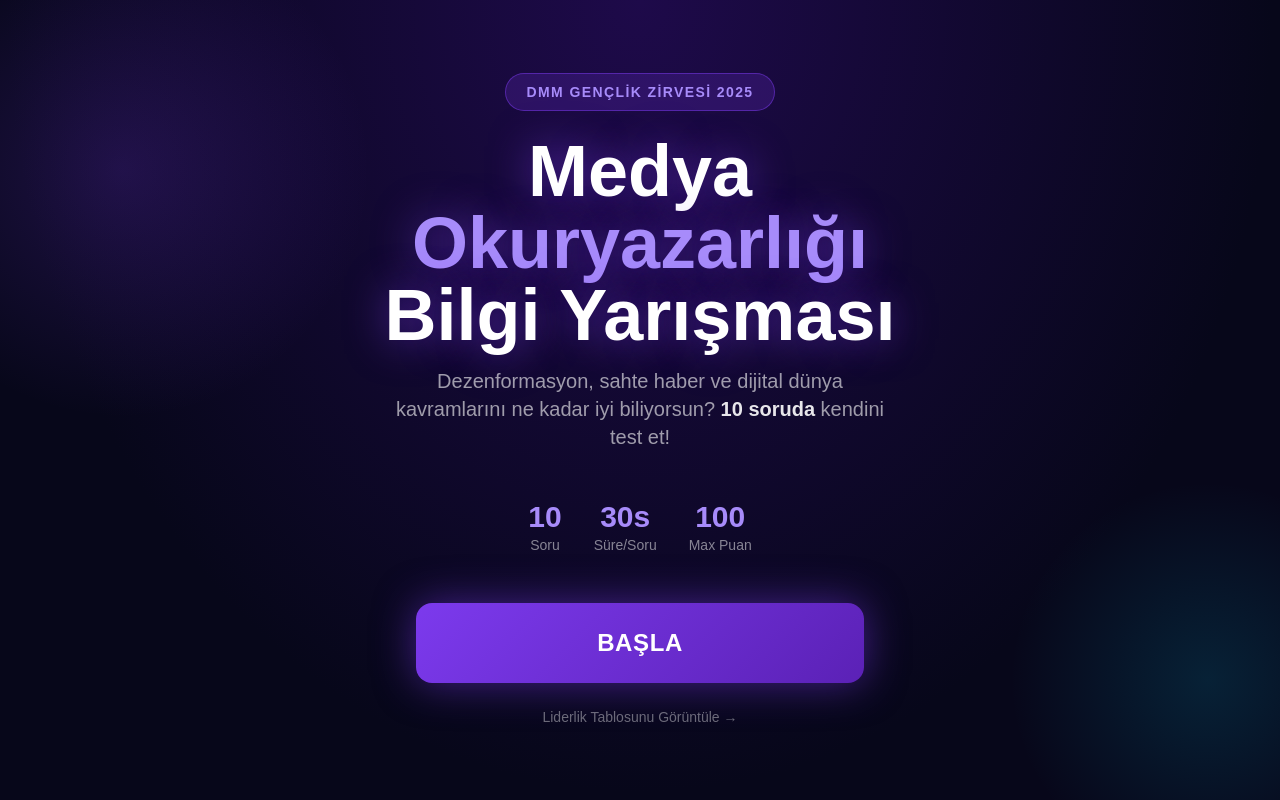
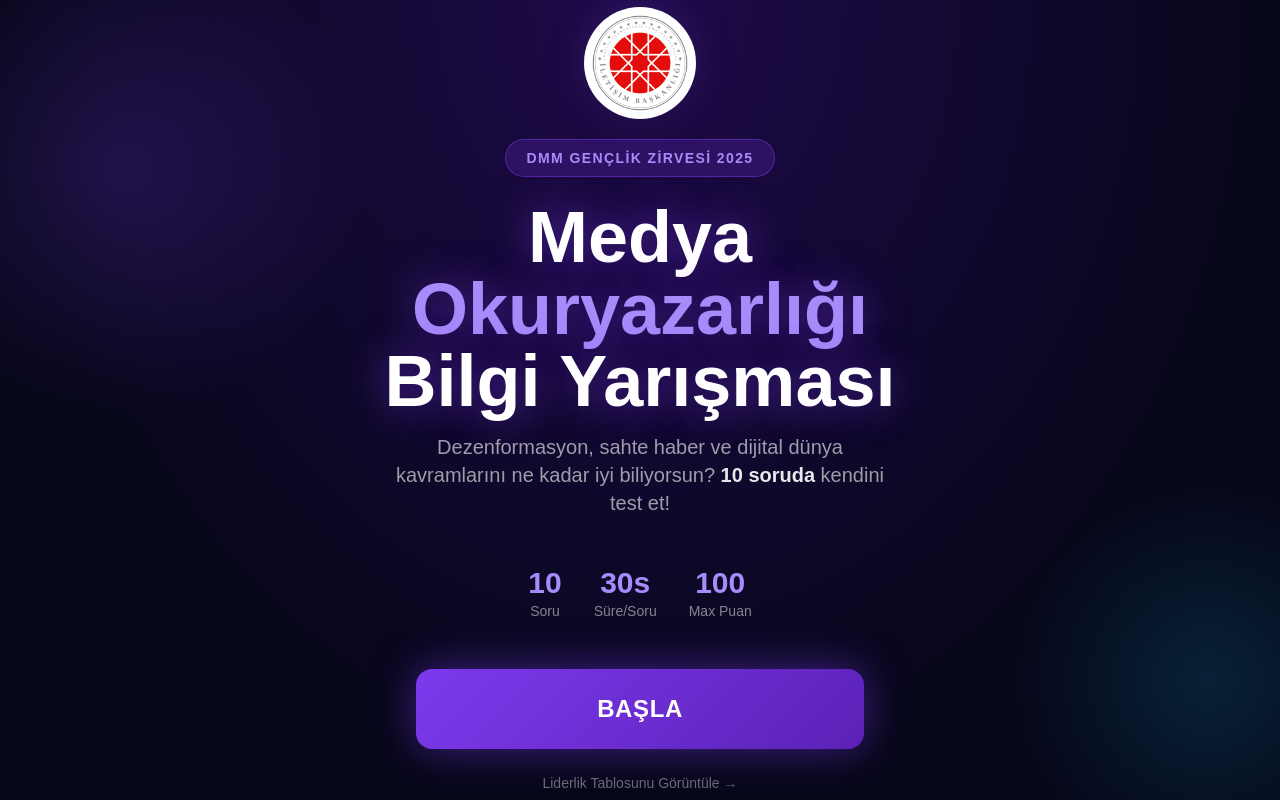
Before and after one commit to furkanbayindir/dmm-quiz, a Next.js app: page / in a window 1280 px wide. Built offline with nearby package versions, Linux system fonts and the light colour scheme.

Commit message:
feat: DMM ve İletişim Başkanlığı logoları eklendi
- Welcome + Register: cib-logo.png arma, beyaz yuvarlak kart
- Quiz + Leaderboard: dmm-logo.png birleşik yatay logo, beyaz pill kart

```diff
--- a/src/app/leaderboard/page.tsx
+++ b/src/app/leaderboard/page.tsx
@@ -1,6 +1,7 @@
 "use client";
 
 import { useEffect, useState, useCallback } from "react";
+import Image from "next/image";
 import { useRouter } from "next/navigation";
 
 interface Entry {
@@ -56,6 +57,20 @@ export default function LeaderboardPage() {
       />
 
       <div className="relative z-10 flex flex-col flex-1 px-8 py-8 max-w-3xl mx-auto w-full">
+        {/* Logo */}
+        <div className="flex justify-center mb-6">
+          <div className="bg-white rounded-2xl px-5 py-2 shadow-lg flex items-center">
+            <Image
+              src="/dmm-logo.png"
+              alt="DMM — Dezenformasyonla Mücadele Merkezi | İletişim Başkanlığı"
+              width={220}
+              height={36}
+              className="object-contain h-9 w-auto"
+              priority
+            />
+          </div>
+        </div>
+
         {/* Header */}
         <div className="flex items-center justify-between mb-8">
           <div>
--- a/src/app/page.tsx
+++ b/src/app/page.tsx
@@ -1,5 +1,6 @@
 "use client";
 
+import Image from "next/image";
 import { useRouter } from "next/navigation";
 
 export default function WelcomePage() {
@@ -23,6 +24,19 @@ export default function WelcomePage() {
       />
 
       <div className="relative z-10 flex flex-col items-center text-center px-8 max-w-3xl w-full">
+        {/* Arma Logo */}
+        <div className="mb-5 w-28 h-28 rounded-full bg-white flex items-center justify-center shadow-2xl"
+          style={{ boxShadow: "0 0 40px rgba(124,58,237,0.3), 0 8px 32px rgba(0,0,0,0.4)" }}>
+          <Image
+            src="/cib-logo.png"
+            alt="Türkiye Cumhuriyeti Cumhurbaşkanlığı İletişim Başkanlığı"
+            width={96}
+            height={96}
+            className="object-contain rounded-full"
+            priority
+          />
+        </div>
+
         {/* Badge */}
         <div className="mb-6 px-5 py-2 rounded-full text-sm font-semibold tracking-widest uppercase"
           style={{ background: "rgba(124,58,237,0.2)", border: "1px solid rgba(124,58,237,0.5)", color: "#a78bfa" }}>
--- a/src/app/quiz/page.tsx
+++ b/src/app/quiz/page.tsx
@@ -1,6 +1,7 @@
 "use client";
 
 import { useEffect, useReducer, useCallback } from "react";
+import Image from "next/image";
 import { useRouter } from "next/navigation";
 import Timer from "@/components/Timer";
 import { getRandomQuestions, Question } from "@/lib/questions";
@@ -166,8 +167,22 @@ export default function QuizPage() {
       className="relative flex flex-col min-h-screen overflow-hidden"
       style={{ background: "radial-gradient(ellipse at 50% 0%, #1e0a4a 0%, #07071a 70%)" }}
     >
+      {/* Logo strip */}
+      <div className="flex justify-center pt-4 pb-1 px-8">
+        <div className="bg-white rounded-2xl px-5 py-2 shadow-lg flex items-center">
+          <Image
+            src="/dmm-logo.png"
+            alt="DMM — Dezenformasyonla Mücadele Merkezi | İletişim Başkanlığı"
+            width={220}
+            height={36}
+            className="object-contain h-9 w-auto"
+            priority
+          />
+        </div>
+      </div>
+
       {/* Header */}
-      <div className="flex items-center justify-between px-8 pt-6 pb-4">
+      <div className="flex items-center justify-between px-8 pt-4 pb-4">
         <div className="flex flex-col">
           <span className="text-white/40 text-xs font-semibold uppercase tracking-widest">
             Soru
--- a/src/app/register/page.tsx
+++ b/src/app/register/page.tsx
@@ -1,5 +1,6 @@
 "use client";
 
+import Image from "next/image";
 import { useState } from "react";
 import { useRouter } from "next/navigation";
 
@@ -35,10 +36,22 @@ export default function RegisterPage() {
         {/* Back */}
         <button
           onClick={() => router.push("/")}
-          className="mb-8 text-white/40 hover:text-white/70 text-sm font-medium transition-colors flex items-center gap-2"
+          className="mb-6 text-white/40 hover:text-white/70 text-sm font-medium transition-colors flex items-center gap-2"
         >
           ← Geri
         </button>
+
+        {/* Logo */}
+        <div className="mb-6 w-16 h-16 rounded-full bg-white flex items-center justify-center shadow-lg">
+          <Image
+            src="/cib-logo.png"
+            alt="İletişim Başkanlığı"
+            width={52}
+            height={52}
+            className="object-contain rounded-full"
+            priority
+          />
+        </div>
 
         <h2 className="text-3xl font-black mb-2">Yarışmacı Bilgileri</h2>
         <p className="text-white/50 mb-8 text-sm">
```
Also changed, not shown: public/cib-logo.png (added), public/dmm-logo.png (added).
